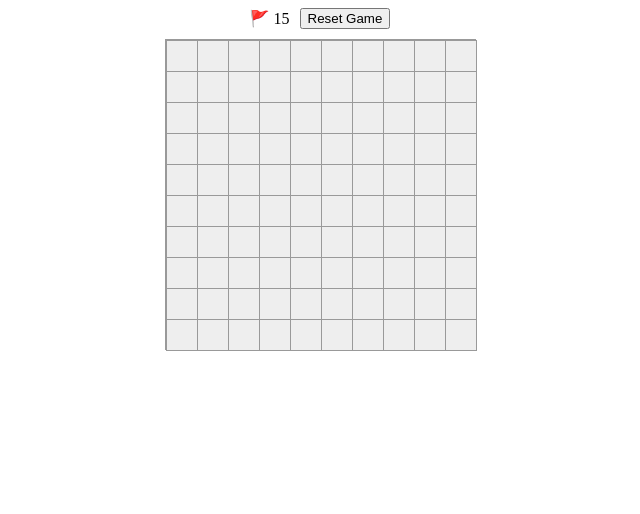
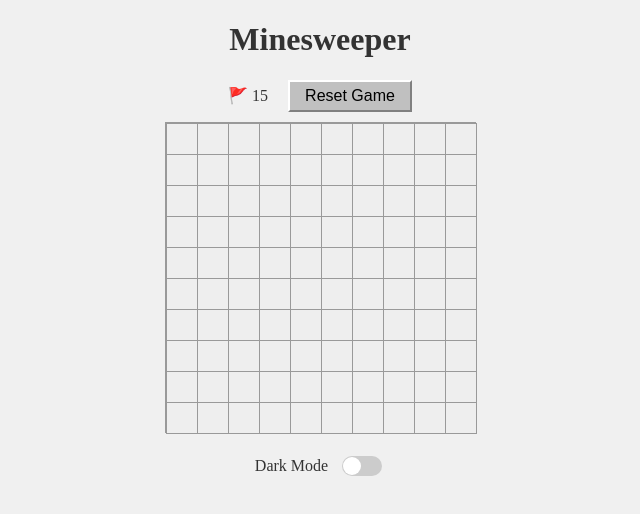
Before and after one commit to rjw1428/minesweeper, an Angular app: page / in a window 1280 px wide. Shown: the top 514 px of the page, without its empty margins (320-960 px from the left). Built offline with nearby package versions, Linux system fonts and the light colour scheme.

Commit message:
added darkmode

```diff
--- a/src/app/app.css
+++ b/src/app/app.css
@@ -0,0 +1,44 @@
+.dark-mode-toggle {
+  margin-top: 20px; /* Add padding */
+  display: flex;
+  justify-content: center; /* Center horizontally */
+  align-items: center;
+  gap: 10px;
+}
+
+h1 {
+  text-align: center;
+}
+
+/* Style the checkbox as a toggle switch */
+.dark-mode-toggle input[type="checkbox"] {
+  appearance: none;
+  -webkit-appearance: none;
+  position: relative;
+  width: 40px;
+  height: 20px;
+  background: #ccc;
+  border-radius: 20px;
+  cursor: pointer;
+  transition: background-color 0.3s;
+}
+
+.dark-mode-toggle input[type="checkbox"]::before {
+  content: '';
+  position: absolute;
+  width: 18px;
+  height: 18px;
+  border-radius: 50%;
+  background: #fff;
+  top: 1px;
+  left: 1px;
+  transition: 0.3s;
+}
+
+.dark-mode-toggle input[type="checkbox"]:checked {
+  background: #66bb6a;
+}
+
+.dark-mode-toggle input[type="checkbox"]:checked::before {
+  transform: translateX(20px);
+}
--- a/src/app/app.html
+++ b/src/app/app.html
@@ -1 +1,8 @@
-<app-board></app-board>
+<div class="container">
+  <h1>Minesweeper</h1>
+  <app-board></app-board>
+  <div class="dark-mode-toggle">
+    <label for="darkModeToggle">Dark Mode</label>
+    <input type="checkbox" id="darkModeToggle" (change)="toggleDarkMode()">
+  </div>
+</div>
--- a/src/app/app.ts
+++ b/src/app/app.ts
@@ -9,4 +9,8 @@ import { BoardComponent } from './board/board';
 })
 export class App {
   protected readonly title = signal('minesweeper-ui');
+
+  public toggleDarkMode() {
+    document.body.classList.toggle('dark-mode');
+  }
 }
--- a/src/app/board/board.css
+++ b/src/app/board/board.css
@@ -46,3 +46,22 @@
 .cell.flagged {
   background-color: #ffc;
 }
+
+.reset-button {
+  background-color: #c0c0c0;
+  border-top: 2px solid #ffffff;
+  border-left: 2px solid #ffffff;
+  border-bottom: 2px solid #808080;
+  border-right: 2px solid #808080;
+  padding: 5px 15px;
+  font-size: 16px;
+  cursor: pointer;
+  margin-left: 10px;
+}
+
+.reset-button:active {
+  border-top: 2px solid #808080;
+  border-left: 2px solid #808080;
+  border-bottom: 2px solid #ffffff;
+  border-right: 2px solid #ffffff;
+}
--- a/src/app/board/board.html
+++ b/src/app/board/board.html
@@ -3,7 +3,7 @@
     <div>🚩 {{ flagsRemaining() }}</div>
     <div *ngIf="gameState === GameState.Won">You Won!</div>
     <div *ngIf="gameState === GameState.Lost">You Lost!</div>
-    <button (click)="resetGame()">Reset Game</button>
+    <button (click)="resetGame()" class="reset-button">Reset Game</button>
   </div>
   <div class="board">
     <div *ngFor="let row of board; let i = index" class="row">
--- a/src/styles.css
+++ b/src/styles.css
@@ -1 +1,35 @@
 /* You can add global styles to this file, and also import other style files */
+
+body {
+  background-color: #f0f0f0;
+  color: #333;
+  transition: background-color 0.3s ease, color 0.3s ease;
+}
+
+body.dark-mode {
+  background-color: #333;
+  color: #eee;
+}
+
+body.dark-mode .board-container {
+  background-color: #555;
+  border-color: #777;
+}
+
+body.dark-mode .cell {
+  background-color: #444;
+  border-color: #666;
+  color: #eee;
+}
+
+body.dark-mode .cell.revealed {
+  background-color: #666;
+}
+
+body.dark-mode .cell.flagged {
+  background-color: #888;
+}
+
+body.dark-mode .cell.mine {
+  background-color: #a00;
+}
```
